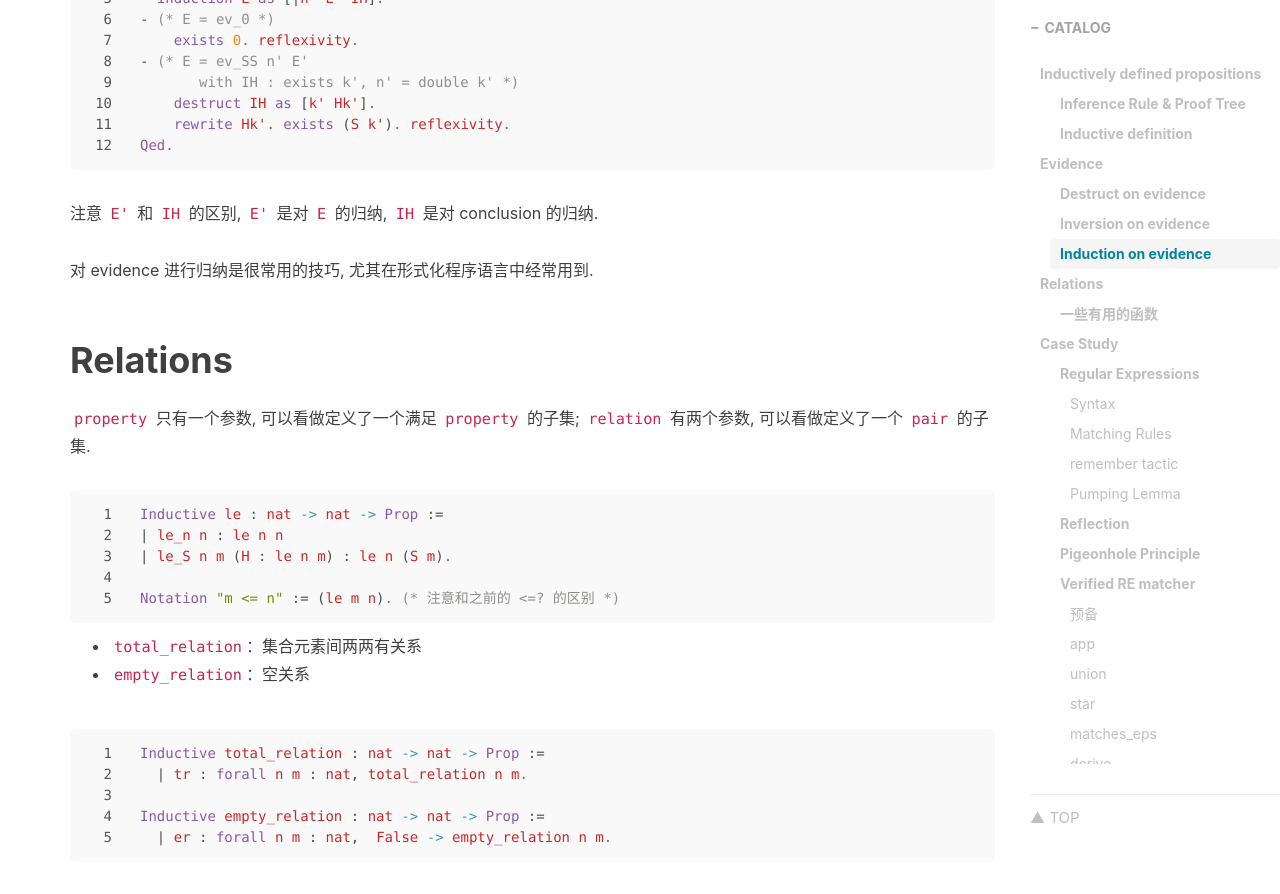
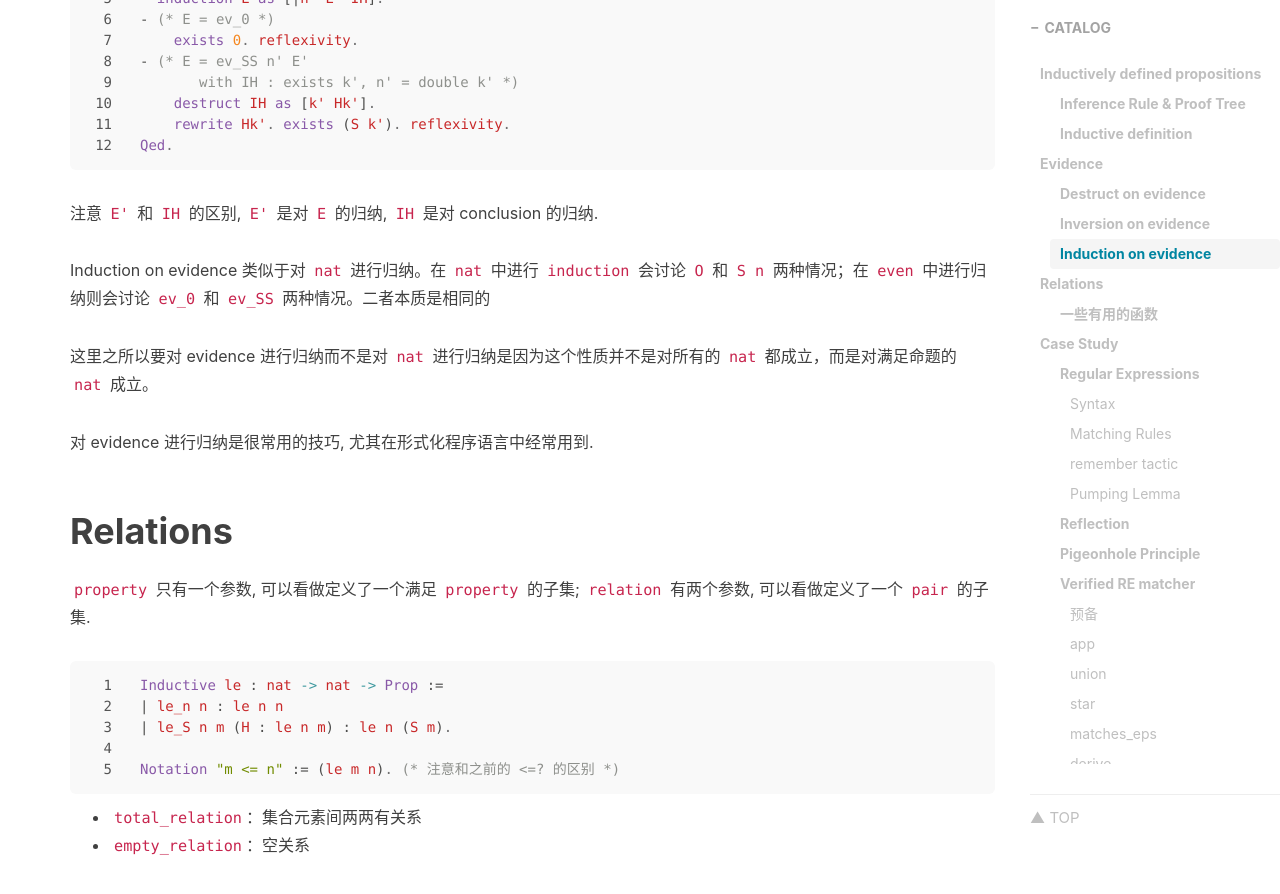
Before and after one commit to LogicLee0902/-LogicLee0902.github.io, a Jekyll site: the page built from _posts/software-foundations/logical-foundations/2020-04-05-logical-foundations-07-ind-prop.md, in a window 1280 px wide and 900 px high, scrolled down 3913 px. Shown: the top 894 px of the window. Built offline with Jekyll 4.4.1, drawn with Linux system fonts in a browser that asks for light colours; nearby versions of some CDN libraries; comment, search, counter and statistics services are not loaded.

Commit message:
Update 2020-04-05-logical-foundations-07-ind-prop.md

```diff
--- a/_posts/software-foundations/logical-foundations/2020-04-05-logical-foundations-07-ind-prop.md
+++ b/_posts/software-foundations/logical-foundations/2020-04-05-logical-foundations-07-ind-prop.md
@@ -161,6 +161,10 @@ Qed.
 
 注意 `E'` 和 `IH` 的区别, `E'` 是对 `E` 的归纳, `IH` 是对 conclusion 的归纳.
 
+Induction on evidence 类似于对 `nat` 进行归纳。在 `nat` 中进行 `induction` 会讨论 `O` 和 `S n` 两种情况；在 `even` 中进行归纳则会讨论 `ev_0` 和 `ev_SS` 两种情况。二者本质是相同的
+
+这里之所以要对 evidence 进行归纳而不是对 `nat` 进行归纳是因为这个性质并不是对所有的 `nat` 都成立，而是对满足命题的 `nat` 成立。
+
 对 evidence 进行归纳是很常用的技巧, 尤其在形式化程序语言中经常用到.
 
 # Relations
@@ -245,7 +249,7 @@ Qed.
 Theorem plus_lt : forall n1 n2 m,
   n1 + n2 < m ->
   n1 < m /\ n2 < m.
-Proof.
+Proof.F
  unfold lt.
  intros.
  inversion H.
```
